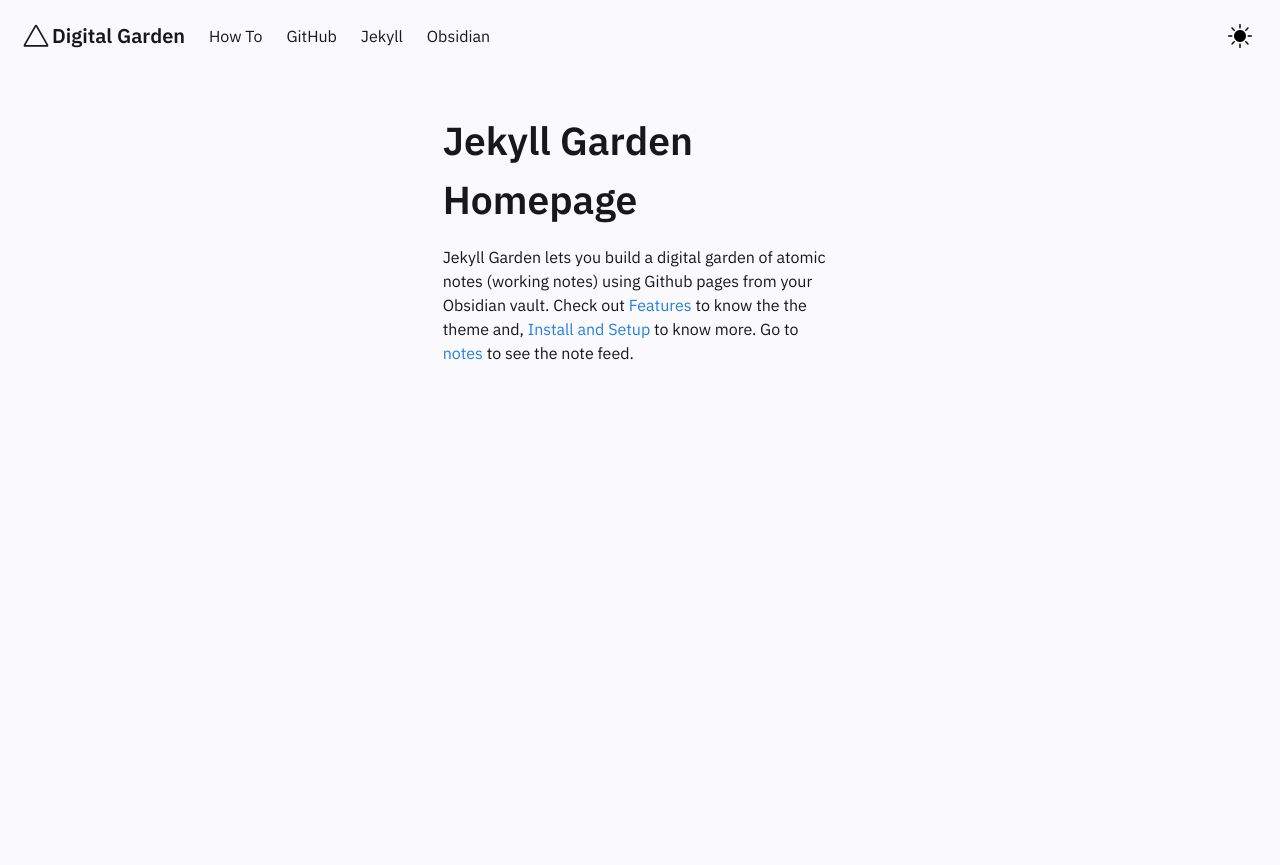
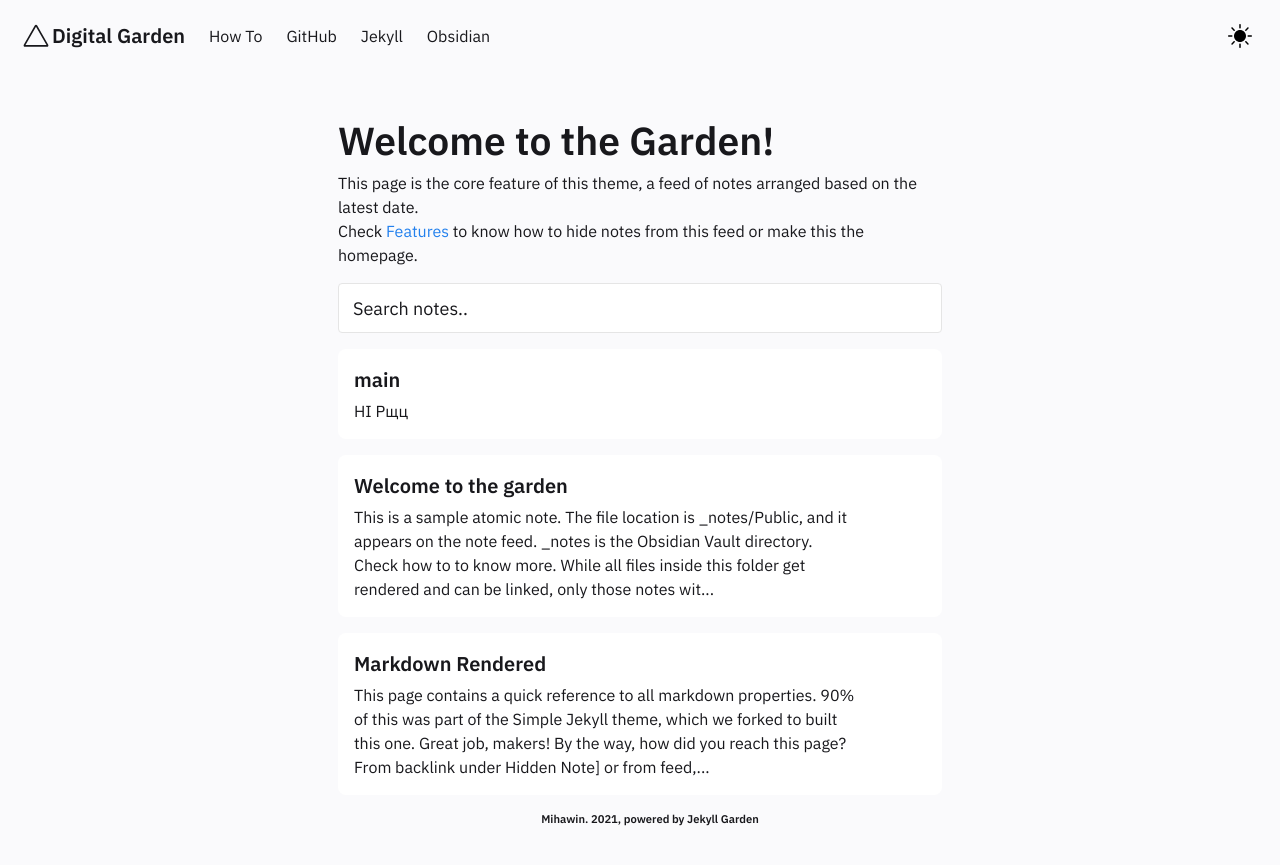
Before and after one commit to MihailSchwarz/mihawin.github.io, a Jekyll site: the page built from pages/index.md, in a window 1280 px wide. Shown: the top 865 px of the page. Built offline with Jekyll 4.4.1, drawn with Linux system fonts in a browser that asks for light colours.

Commit message:
Update _config.yml

```diff
--- a/_config.yml
+++ b/_config.yml
@@ -20,7 +20,7 @@
 
 
 baseurl: "/" # the subpath of your site, e.g. /blog
-url: "https://jekyll-garden.github.io/" # the base hostname & protocol for your site, e.g. http://example.com
+url: "https://mihawin.com/" # the base hostname & protocol for your site, e.g. http://example.com
 
 #######################################################################
 # Settings related to the Header and your About page go here,such as
@@ -28,10 +28,10 @@ url: "https://jekyll-garden.github.io/" # the base hostname & protocol for your
 # your social media links etc
 #######################################################################
 
-heading: Digital Garden # Change this
+heading: Mihawin # Change this
 copyright:
   year: 2021
-  msg: Your Name # This is a mandatory attribute for copyright to be displayed ; If deleting this, edit at footer layout.
+  msg: Mihawin # This is a mandatory attribute for copyright to be displayed ; If deleting this, edit at footer layout.
 
 
 #####################################################################
@@ -63,7 +63,7 @@ preferences:
   backlinks:
     enabled: true
   related:
-    enabled: false # This enables the posts that are related to each other by tags
+    enabled: true # This enables the posts that are related to each other by tags
   wrapping:
     enabled: true
   contextmenu:
@@ -79,7 +79,7 @@ preferences:
   flashcards:
     enabled: false #Not supported in NotesGadern theme
   homepage:
-    enabled: true ##If you need a homepage, change this to true and edit _includes/Homepage.html
+    enabled: false ##If you need a homepage, change this to true and edit _includes/Homepage.html
 
 encoding: utf-8
 
```
